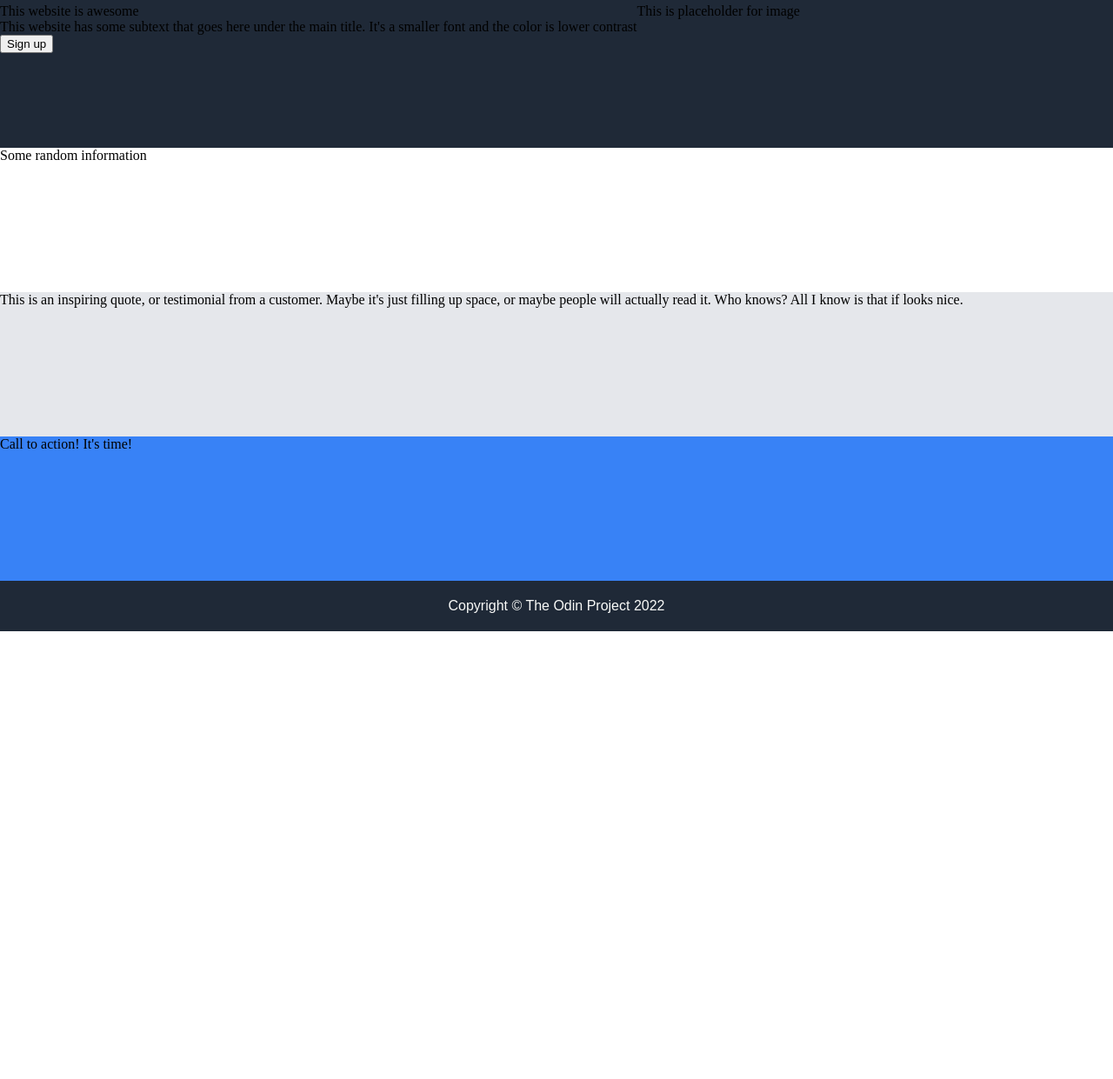
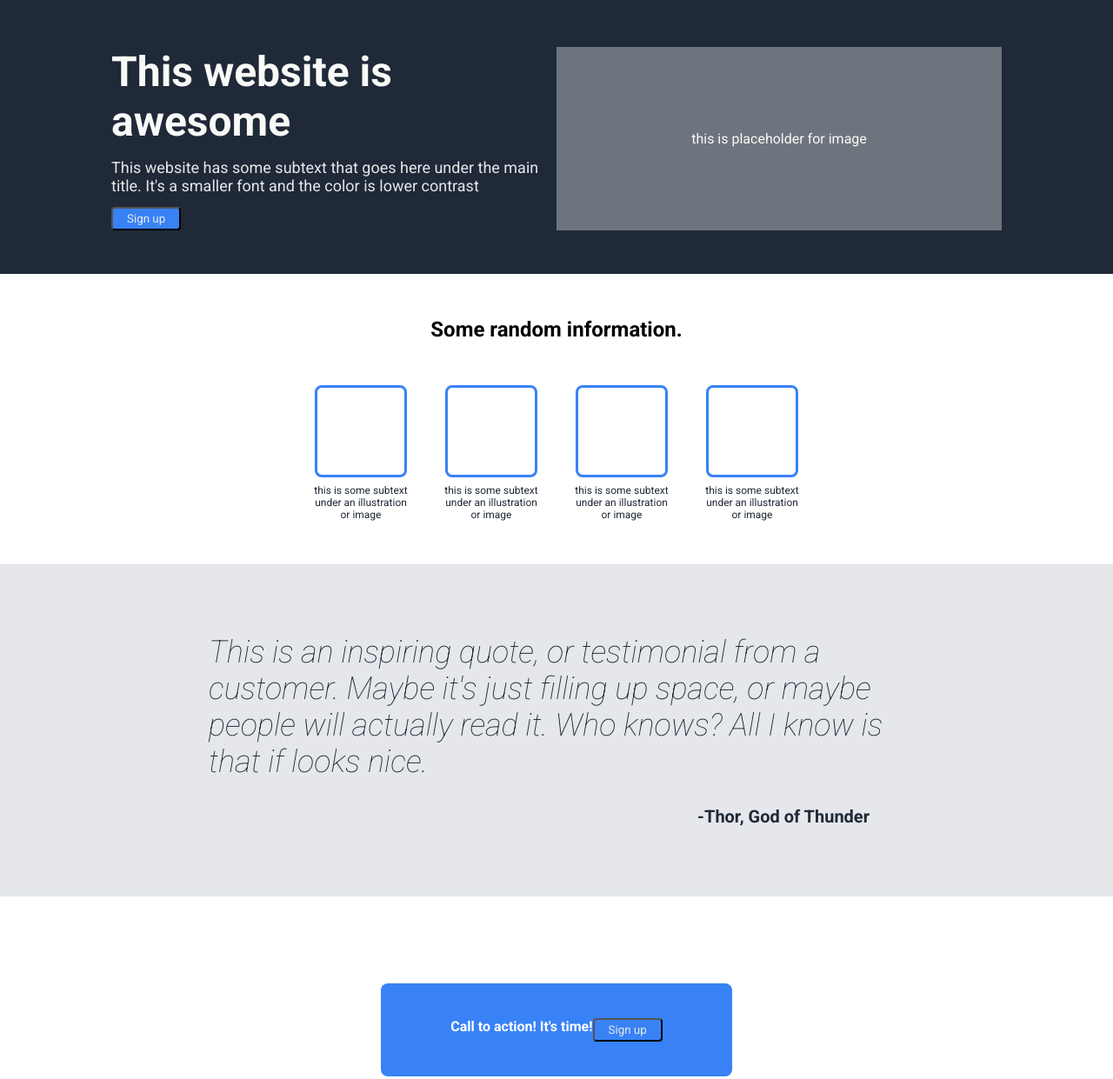
Before and after one commit to alexanderwro/mywebpage, a plain HTML site: page index.html in a window 1280 px wide. Shown: the part 74-1315 px from the top of the page at 87% size. Before the commit the page ends 800 px from the top, so only its background shows below. Drawn offline with Linux system fonts and the light colour scheme.

Commit message:
Html and css changes added

```diff
--- a/index.html
+++ b/index.html
@@ -4,32 +4,64 @@
         <title>My Webpage</title>
         <meta charset="UTF-8">
         <link rel="stylesheet" href="style.css">
+        <style>
+            @import url('https://fonts.googleapis.com/css2?family=Roboto:ital,wght@0,400;0,700;1,100&display=swap');
+        </style>
     </head>
 
     <body>
         <div class="header">
-
+            <div class="header-container">
                 <div class="logo">Header logo</div>
                 <ul>
                     <li><a href="http://google.com">header link one</a></li>
                     <li><a href="http://google.com">header link two</a></li>
                     <li><a href="http://google.com">header link three</a></li>
                 </ul>
+            </div>
+        </div>
 
-        </div>
         <div class="hero">
-
+            <div class="hero-container">
                 <div class="hero-left">
                     <div class="hero-text-header">This website is awesome</div>
                     <div class="hero-text">This website has some subtext that goes here under the main title. It's a smaller font and the color is lower contrast</div>
                     <button>Sign up</button>
                 </div>
+                <div class="hero-right">this is placeholder for image</div>
+            </div>
+        </div>
+        <div class="white-part-one">
+                <div class="h2"><h2>Some random information.</h2></div>
+                <div class="squares-container">
+                    <div class="column-sq-text">
+                        <div class="square"></div>this is some subtext under an illustration or image
+                    </div>
+                    <div class="column-sq-text">
+                        <div class="square"></div>this is some subtext under an illustration or image
+                    </div>
+                    <div class="column-sq-text">
+                        <div class="square"></div>this is some subtext under an illustration or image
+                    </div>
+                    <div class="column-sq-text">
+                        <div class="square"></div>this is some subtext under an illustration or image
+                    </div>
+                </div>
+        </div>
+        <div class="grey-part">
+            <div class="grey-part-text">
+                This is an inspiring quote, or testimonial from a customer. Maybe it's just filling up space, or maybe people will actually read it. Who knows? All I know is that if looks nice.
+                <div class="author">-Thor, God of Thunder</div>
 
-            <div class="hero-right">This is placeholder for image</div>
             </div>
-        <div class="white-part">Some random information</div>
-        <div class="grey-part">This is an inspiring quote, or testimonial from a customer. Maybe it's just filling up space, or maybe people will actually read it. Who knows? All I know is that if looks nice.</div>
-        <div class="blue-part">Call to action! It's time!</div>
+
+        </div>
+        <div class="container-blue">
+            <div class="blue-part">Call to action! It's time!
+                <button>Sign up</button>
+            </div>
+
+        </div>
         <div class="footer">Copyright &copy; The Odin Project 2022</div>
     </body>
 </html>
--- a/style.css
+++ b/style.css
@@ -1,5 +1,9 @@
+* {
+    font-family: 'Roboto', sans-serif;
+}
+
 body {
-    height: 100vh;
+
     display: flex;
     flex-direction: column;
     margin: 0;
@@ -8,6 +12,12 @@ body {
 
 .header {
     background-color: #1F2937;
+    display: flex;
+}
+
+.header-container {
+    width: 1024px;
+    margin: auto;
     display: flex;
     padding: 25px;
     justify-content: space-between;
@@ -19,22 +29,95 @@ body {
     flex: 1;
 }
 
-.white-part {
-    background-color: white;
+.hero-container {
     display: flex;
+    width: 1024px;
+    padding: 50px 0px;
+    margin: auto;
+}
+
+.hero-left {
+    color: white;
     flex: 1;
 }
 
+.hero-right {
+    display: flex;
+    background-color: #6d747d;
+    flex: 1;
+    color: #F9FAF8;
+    font-size: 16px;
+
+    justify-content: center;
+    align-items: center;
+}
+
+.hero-text-header {
+    font-size: 48px;
+    color: #F9FAF8;
+
+    font-weight: 800;
+    margin-bottom: 14px;
+}
+
+.hero-text {
+    font-size: 18px;
+    color: #E5E7EB;
+
+    margin-bottom: 14px;
+    padding-right: 14px;
+}
+
+.white-part-one {
+    background-color: white;
+    display: flex;
+    flex-direction: column;
+    align-items: center;
+    flex: 1;
+}
+
+
+
 .grey-part {
     background-color: #E5E7EB;
+    align-items: center;
     display: flex;
     flex: 1;
+    padding: 80px;
 }
+
+
+.grey-part-text {
+    width: 800px;
+    margin: auto;
+    font-size: 36px;
+    font-style: italic;
+    font-weight: 100;
+    color: #1F2937;
+    display: flex;
+    flex-direction: column;
+}
+
+
+.author {
+    font-style: normal;
+    font-weight: bold;
+    font-size: 20px;
+    text-align: right;
+    margin-top: 30px;
+    padding-right: 40px;
+}
+
+
 
 .blue-part {
     background-color: #3882F6;
     display: flex;
-    flex: 1;
+    border-radius: 8px;
+    padding: 40px 80px;
+
+    color: white;
+    font-weight: bold;
 }
 
 .footer {
@@ -43,7 +126,7 @@ body {
     display: flex;
     justify-content: center;
     align-items: center;
-    font-family: Arial, sans-serif;
+
     font-size: 16px;
     padding: 20px;
 }
@@ -51,7 +134,7 @@ body {
 .logo {
     font-size: 24px;
     color: #F9FAF8;
-    font-family: Arial, sans-serif;
+
     font-weight: bold;
 }
 
@@ -67,5 +150,50 @@ ul {
 a {
     text-decoration: none;
     color: #F9FAF8;
-    font-family: Arial, sans-serif;
+
 }
+
+.container-blue {
+    display: flex;
+    flex: 1;
+    justify-content: center;
+    align-items: center;
+    padding: 100px;
+}
+
+button {
+    background-color: #3882F6;
+    border-radius: 4px;
+    padding: 4px 16px;
+    color:#E5E7EB;
+}
+
+h2 {
+    margin: 50px;
+}
+
+.squares-container {
+
+    display: flex;
+    flex-wrap: wrap;
+    margin-bottom: 50px;
+    gap: 40px
+}
+
+.column-sq-text {
+    width: 110px;
+    display: flex;
+    flex-direction: column;
+    align-items: center;
+    text-align: center;
+
+    font-size: 12px;
+    color: #1F2937;
+}
+.square {
+    width: 100px;
+    height: 100px;
+    border-radius: 8px;
+    border: 3px solid #3882F6;
+    margin-bottom: 8px;
+}
```
Lines whose indentation alone changed are shown as unchanged.
